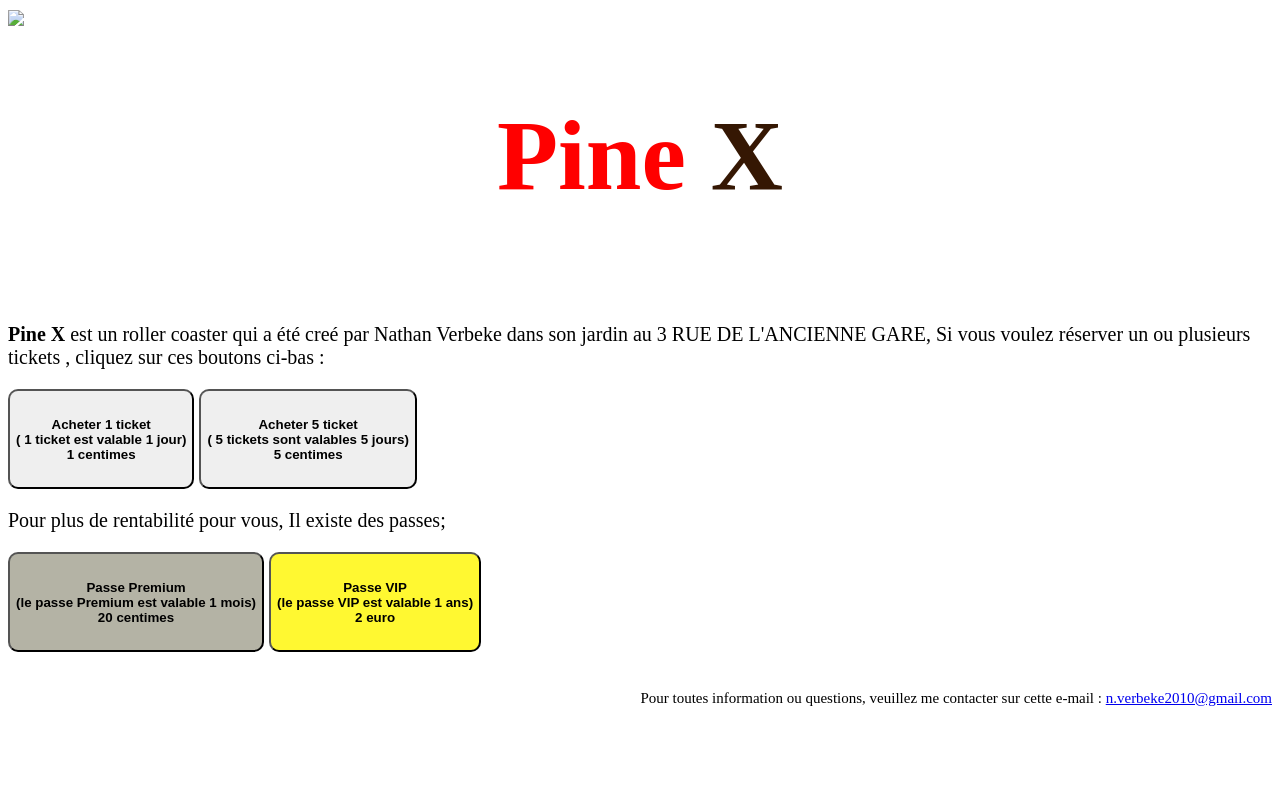
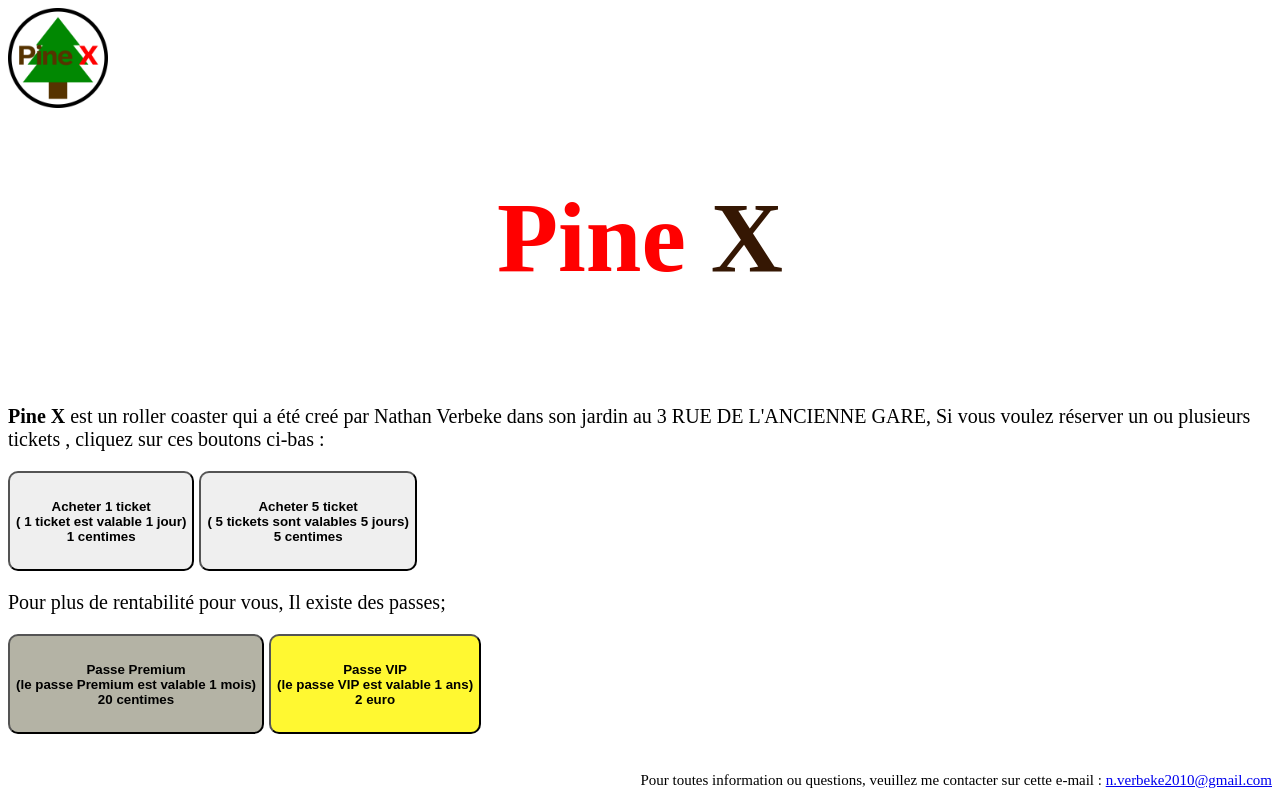
Before and after one commit to nverbeke2010-gif/Pine-X, a plain HTML site: page index.html in a window 1280 px wide. Drawn offline with Linux system fonts and the light colour scheme; a script that the page names is missing.

Commit message:
Update index.html

```diff
--- a/index.html
+++ b/index.html
@@ -8,7 +8,7 @@
     <script src="nouveau 1.js"></script>
 </head>
 <body>
-    <img src="Logo.png" style="width: 100px; height: auto;">
+    <img src="Design sans titre.png" style="width: 100px; height: auto;">
     <h1 style="text-align: center; font-size: 100px;"><strong style="color: red;">Pine</strong> <strong style="color: rgb(53, 23, 3);">X</strong></h1><br>
     <p>
         <strong>Pine X </strong> est un roller coaster qui a été creé par Nathan Verbeke dans son jardin au 3 RUE DE L'ANCIENNE GARE,
```
